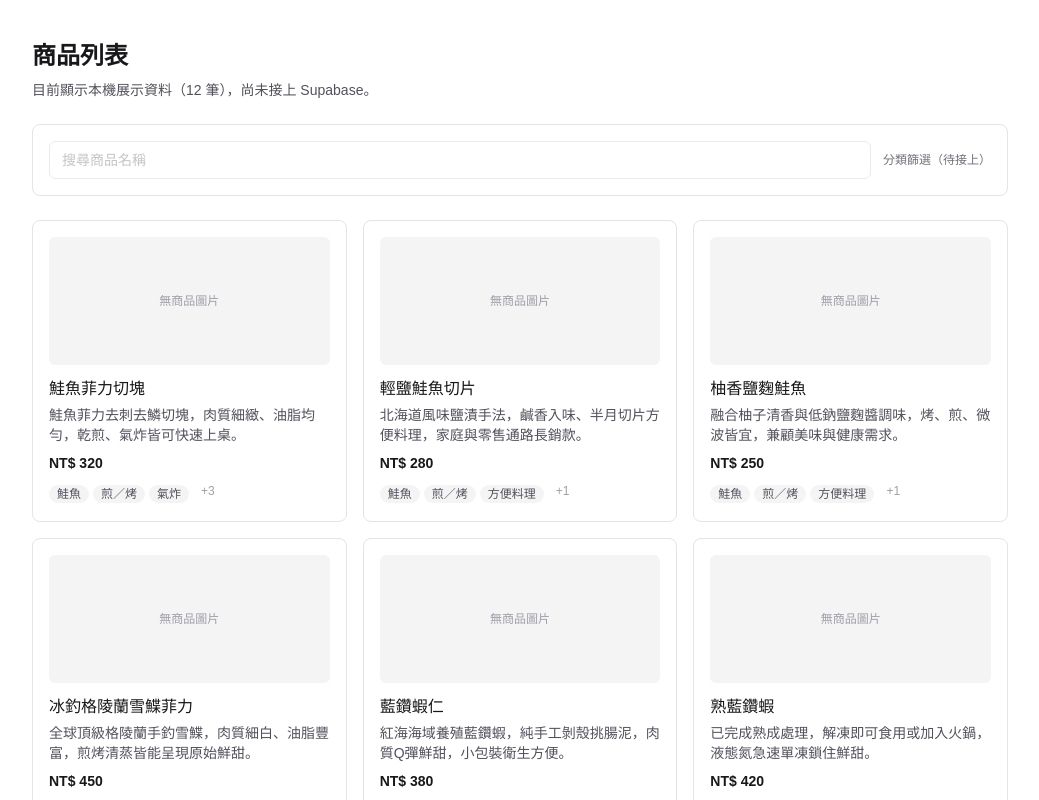
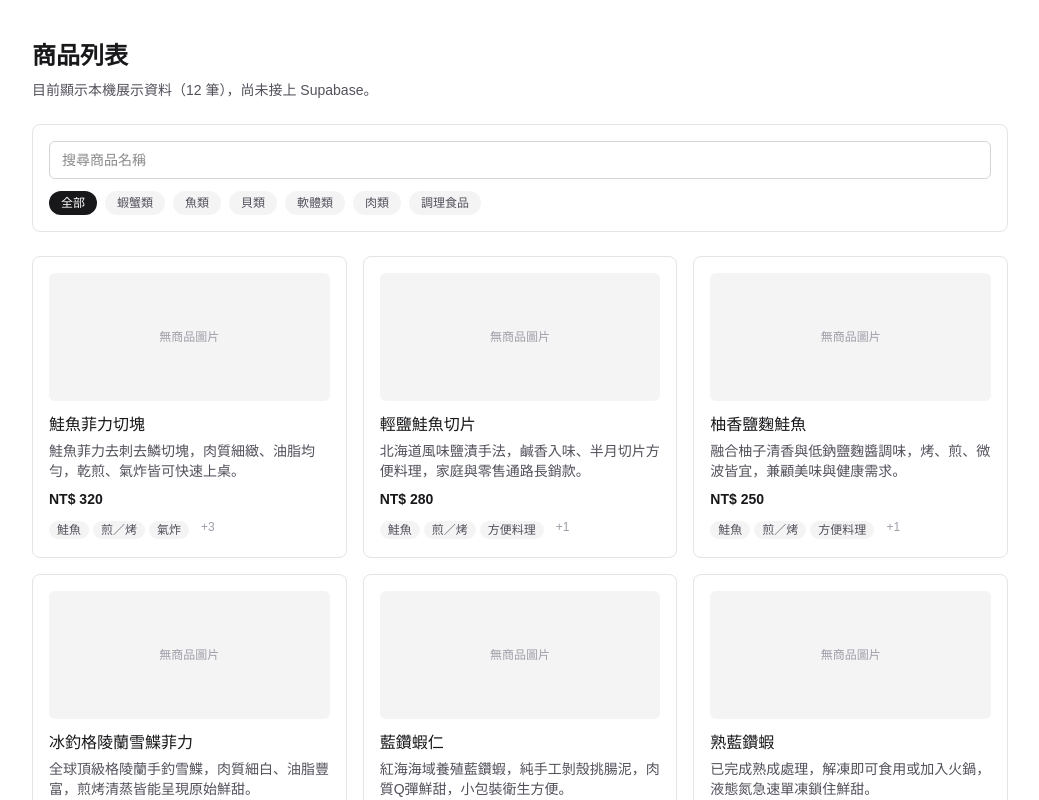
Before and after one commit to Cindy902121/yuanjia, a Next.js app: page /products in a window 1280 px wide. Shown: the top 800 px of the page, without its empty margins (120-1159 px from the left). Built offline with nearby package versions, Linux system fonts and the light colour scheme.

Commit message:
feat: add client-side search and category filtering to products list

```diff
--- a/src/app/products/page.tsx
+++ b/src/app/products/page.tsx
@@ -1,7 +1,7 @@
 import type { Metadata } from "next";
 import { products } from "@/lib/fixtures/products";
-import { toCardData } from "@/lib/types/product";
-import { ProductCard } from "@/components/ProductCard";
+import { categories } from "@/lib/fixtures/categories";
+import { ProductListWithFilters } from "@/components/ProductListWithFilters";
 
 export const metadata: Metadata = {
   title: "商品列表 | 元家",
@@ -13,45 +13,20 @@ export const metadata: Metadata = {
  *
  * TODO（接上 Supabase 後替換，見 docs/B2C商品展示資料.md §6～§9 與
  * docs/b2c-product-field-spec-v1.md）：
- * - 改用真正的商品查詢（依 ProductListState 處理 loading／error／empty／ready）。
- * - 搜尋框、分類篩選目前是靜態骨架，尚未接邏輯（本週 8/11–8/12 任務範圍）。
+ * - 搜尋／分類篩選目前是純前端邏輯（見 ProductListWithFilters），還沒打 API；
+ *   改依 ProductListState 處理 loading／error／empty／ready。
  */
 export default async function ProductsPage() {
-  const cards = products.map(toCardData);
-
   return (
     <main className="mx-auto flex w-full max-w-5xl flex-1 flex-col gap-6 px-6 py-10">
       <div className="flex flex-col gap-2">
         <h1 className="text-2xl font-semibold text-zinc-900 dark:text-zinc-50">商品列表</h1>
         <p className="text-sm text-zinc-600 dark:text-zinc-400">
-          目前顯示本機展示資料（{cards.length} 筆），尚未接上 Supabase。
+          目前顯示本機展示資料（{products.length} 筆），尚未接上 Supabase。
         </p>
       </div>
 
-      {/* TODO：搜尋框與分類篩選，靜態骨架，尚未接邏輯。 */}
-      <div className="flex flex-wrap items-center gap-3 rounded-lg border border-zinc-200 p-4 dark:border-zinc-800">
-        <input
-          type="search"
-          placeholder="搜尋商品名稱"
-          disabled
-          aria-label="搜尋商品名稱（尚未啟用）"
-          className="flex-1 rounded-md border border-zinc-300 px-3 py-2 text-sm disabled:opacity-50 dark:border-zinc-700"
-        />
-        <span className="text-xs text-zinc-500">分類篩選（待接上）</span>
-      </div>
-
-      {cards.length === 0 ? (
-        // 對應 PRD「無符合商品」規則；fixture 固定有 12 筆，此分支僅供未來串接後測試。
-        <p className="rounded-lg border border-dashed border-zinc-300 p-8 text-center text-sm text-zinc-500 dark:border-zinc-700">
-          無符合商品
-        </p>
-      ) : (
-        <ul className="grid grid-cols-1 gap-4 sm:grid-cols-2 lg:grid-cols-3">
-          {cards.map((product) => (
-            <ProductCard key={product.id} product={product} />
-          ))}
-        </ul>
-      )}
+      <ProductListWithFilters products={products} categories={categories} />
     </main>
   );
 }
--- /dev/null
+++ b/src/components/ProductListWithFilters.tsx
@@ -0,0 +1,113 @@
+"use client";
+
+import { useMemo, useState } from "react";
+import { ProductCard } from "@/components/ProductCard";
+import { toCardData } from "@/lib/types/product";
+import type { ProductDetailData } from "@/lib/types/product";
+import type { ProductCategoryOption } from "@/lib/fixtures/categories";
+
+interface ProductListWithFiltersProps {
+  products: ProductDetailData[];
+  categories: ProductCategoryOption[];
+}
+
+/**
+ * 純前端搜尋／分類篩選（見 docs/B2C商品展示資料.md §4、§9）。
+ *
+ * - 目前直接在傳入的 products 陣列上做 Array.filter，沒有打任何 API；接上 Supabase
+ *   後，這裡的篩選邏輯要換成伺服器查詢（依 category_slug／關鍵字），元件的 UI／互動
+ *   不需要大改。
+ * - 搜尋與分類是 AND 條件（同時符合才顯示），呼應文件裡「多條件全部符合」的規則。
+ * - 篩選是用 ProductDetailData（有 categories）做的，但實際渲染卡片時只丟
+ *   ProductCardData 給 <ProductCard />——分類本來就不該出現在卡片上（見
+ *   docs/b2c-product-field-spec-v1.md §1.6，卡片只顯示圖片／名稱／價格／標籤）。
+ * - TODO：之後接 b2c_search_category、b2c_search_no_result、b2c_filter_no_result
+ *   事件（見 docs/B2C商品展示資料.md §9），目前這些事件都還沒有白名單／API 可送。
+ */
+export function ProductListWithFilters({ products, categories }: ProductListWithFiltersProps) {
+  const [searchTerm, setSearchTerm] = useState("");
+  const [selectedCategorySlug, setSelectedCategorySlug] = useState<string | null>(null);
+
+  const filtered = useMemo(() => {
+    const term = searchTerm.trim().toLowerCase();
+
+    return products.filter((product) => {
+      const matchesSearch = term.length === 0 || product.name.toLowerCase().includes(term);
+      const matchesCategory =
+        selectedCategorySlug === null ||
+        product.categories.some((category) => category.slug === selectedCategorySlug);
+      return matchesSearch && matchesCategory;
+    });
+  }, [products, searchTerm, selectedCategorySlug]);
+
+  return (
+    <div className="flex flex-col gap-6">
+      <div className="flex flex-col gap-3 rounded-lg border border-zinc-200 p-4 dark:border-zinc-800">
+        <input
+          type="search"
+          value={searchTerm}
+          onChange={(event) => setSearchTerm(event.target.value)}
+          placeholder="搜尋商品名稱"
+          aria-label="搜尋商品名稱"
+          className="rounded-md border border-zinc-300 px-3 py-2 text-sm focus-visible:outline focus-visible:outline-2 focus-visible:outline-offset-2 dark:border-zinc-700"
+        />
+
+        <div className="flex flex-wrap gap-2" role="group" aria-label="依分類篩選">
+          <CategoryButton
+            active={selectedCategorySlug === null}
+            onClick={() => setSelectedCategorySlug(null)}
+          >
+            全部
+          </CategoryButton>
+          {categories.map((category) => (
+            <CategoryButton
+              key={category.slug}
+              active={selectedCategorySlug === category.slug}
+              onClick={() => setSelectedCategorySlug(category.slug)}
+            >
+              {category.name}
+            </CategoryButton>
+          ))}
+        </div>
+      </div>
+
+      {filtered.length === 0 ? (
+        // 對應 PRD「無符合商品」規則——不論是關鍵字搜尋還是分類篩選造成 0 筆，文案統一。
+        <p className="rounded-lg border border-dashed border-zinc-300 p-8 text-center text-sm text-zinc-500 dark:border-zinc-700">
+          無符合商品
+        </p>
+      ) : (
+        <ul className="grid grid-cols-1 gap-4 sm:grid-cols-2 lg:grid-cols-3">
+          {filtered.map((product) => (
+            <ProductCard key={product.id} product={toCardData(product)} />
+          ))}
+        </ul>
+      )}
+    </div>
+  );
+}
+
+function CategoryButton({
+  active,
+  onClick,
+  children,
+}: {
+  active: boolean;
+  onClick: () => void;
+  children: React.ReactNode;
+}) {
+  return (
+    <button
+      type="button"
+      onClick={onClick}
+      aria-pressed={active}
+      className={
+        active
+          ? "rounded-full bg-zinc-900 px-3 py-1 text-xs font-medium text-white focus-visible:outline focus-visible:outline-2 focus-visible:outline-offset-2 dark:bg-zinc-50 dark:text-zinc-900"
+          : "rounded-full bg-zinc-100 px-3 py-1 text-xs text-zinc-600 hover:bg-zinc-200 focus-visible:outline focus-visible:outline-2 focus-visible:outline-offset-2 dark:bg-zinc-800 dark:text-zinc-300 dark:hover:bg-zinc-700"
+      }
+    >
+      {children}
+    </button>
+  );
+}
--- /dev/null
+++ b/src/lib/fixtures/categories.ts
@@ -0,0 +1,22 @@
+/**
+ * B2C 正式分類清單。
+ *
+ * 依 docs/b2c-product-field-spec-v1.md §4（已確認版本），對應 GitHub Draft PR #1
+ * 的 `b2c_categories` 種子資料（見 §6.0 C1／C8）。PR #1 尚未合併、尚未套用到遠端
+ * 資料庫，這份清單目前只給前端本機開發用（分類篩選、之後的 /products/categories/[slug]）。
+ */
+
+export interface ProductCategoryOption {
+  slug: string;
+  name: string;
+  sortOrder: number;
+}
+
+export const categories: ProductCategoryOption[] = [
+  { slug: "shrimp-and-crab", name: "蝦蟹類", sortOrder: 10 },
+  { slug: "fish", name: "魚類", sortOrder: 20 },
+  { slug: "shellfish", name: "貝類", sortOrder: 30 },
+  { slug: "cephalopods", name: "軟體類", sortOrder: 40 },
+  { slug: "meat", name: "肉類", sortOrder: 50 },
+  { slug: "prepared-food", name: "調理食品", sortOrder: 60 },
+];
```
